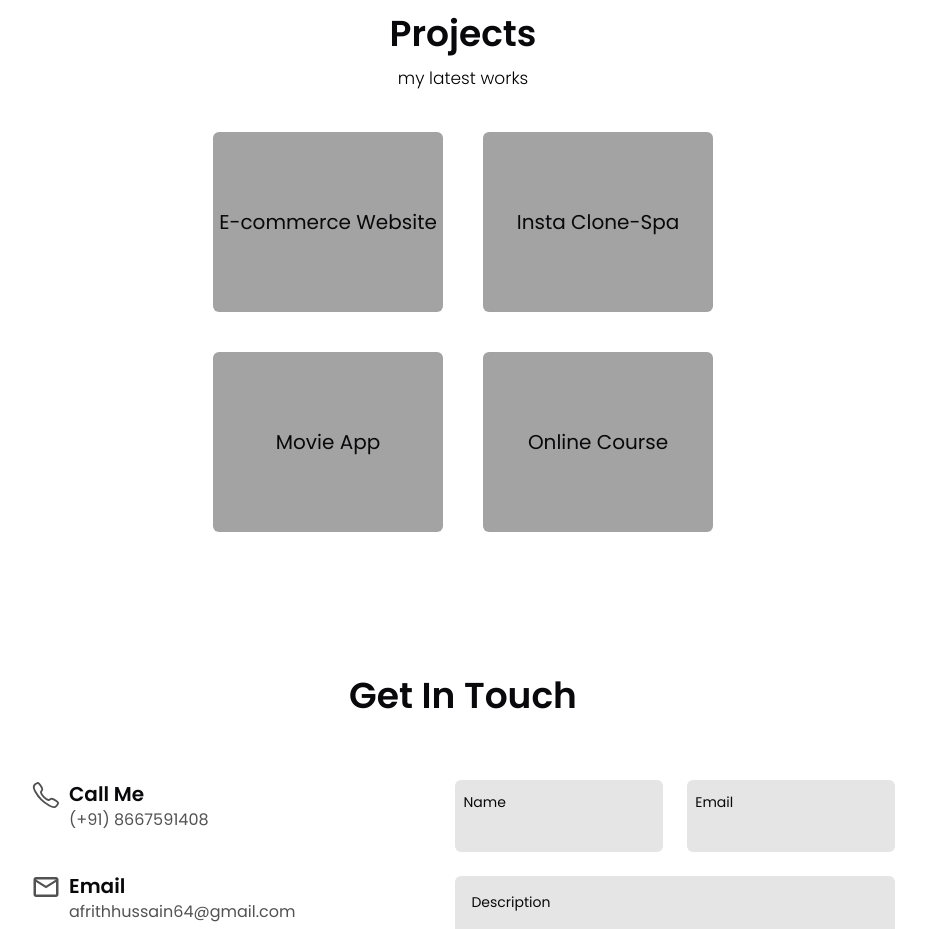
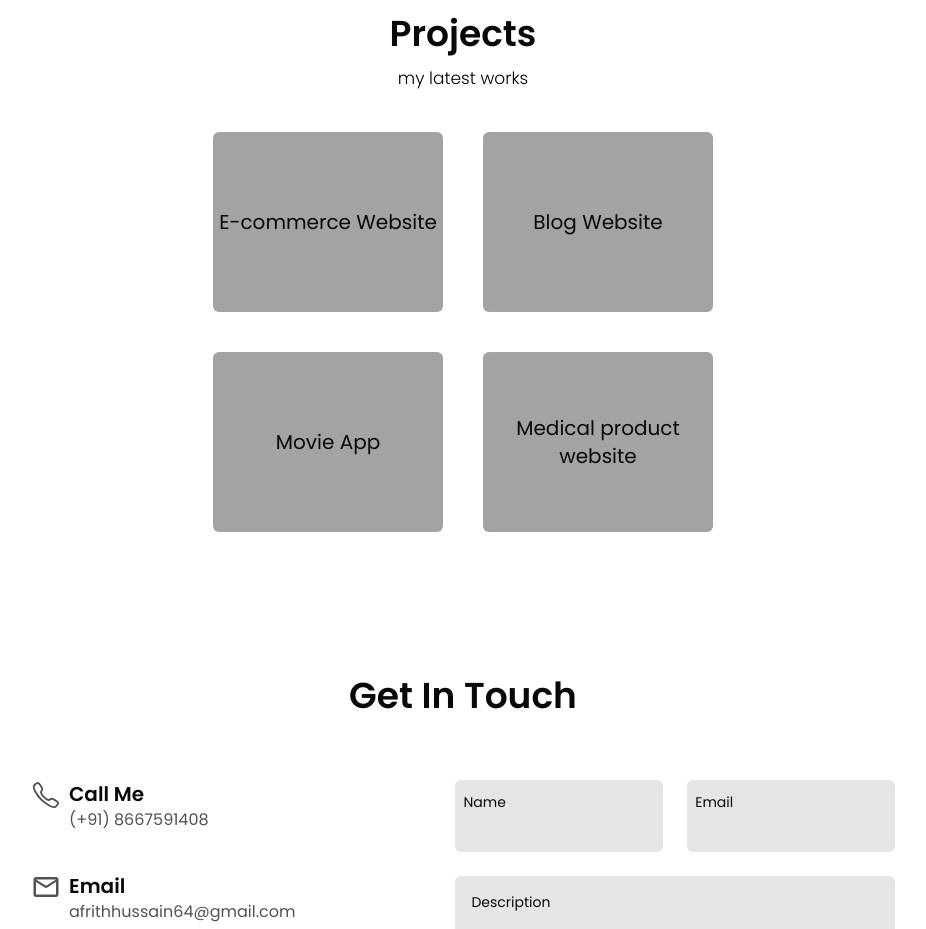
Before and after one commit to AfrithHussain/afrith-portfolio, a React (Vite) app: page / in a window 1280 px wide. Shown: the part 2160-3089 px from the top of the page, without its empty margins (177-1103 px from the left). Built offline with nearby package versions, Linux system fonts and the light colour scheme.

Commit message:
url updated and project changed

```diff
--- a/src/pages/ProjectCard.jsx
+++ b/src/pages/ProjectCard.jsx
@@ -17,9 +17,9 @@ function ProjectCard() {
           E-commerce Website
         </div>
       </a>
-      <a href="https://insta-clone-spa.vercel.app/">
+      <a href="https://afrith-blog-website-fo3o45k6a-afrithhussains-projects.vercel.app/">
       <div className="w-[230px] h-[180px]  rounded-md text-xl  text-center bg-neutral-400  flex items-center justify-center">
-          Insta Clone-Spa
+          Blog Website
         </div>
 
 
@@ -41,10 +41,10 @@ function ProjectCard() {
         </div>
 
       </a>
-      <a href="https://codekaro-webpage-lr9j.vercel.app/" >
+      <a href="https://elbrit-assignment-afrith.netlify.app/" >
 
       <div className="w-[230px] h-[180px]  rounded-md text-xl  text-center bg-neutral-400  flex items-center justify-center">
-          Online Course
+           Medical product website
         </div>
 
       </a>
@@ -53,6 +53,7 @@ function ProjectCard() {
             </div>
         </div>
     </div>
+
   )
 }
 
```
